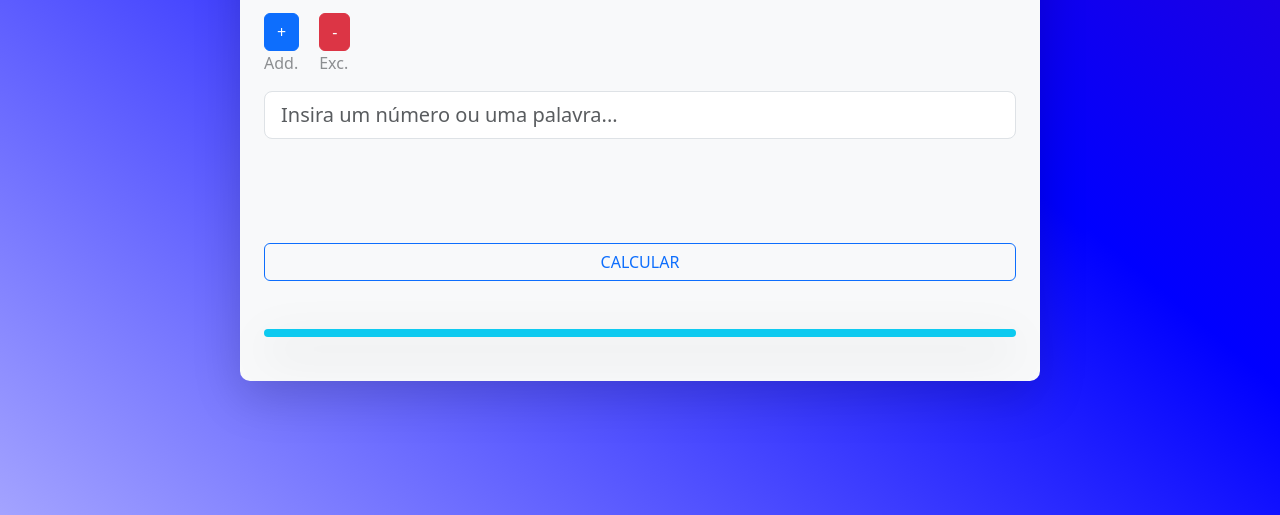
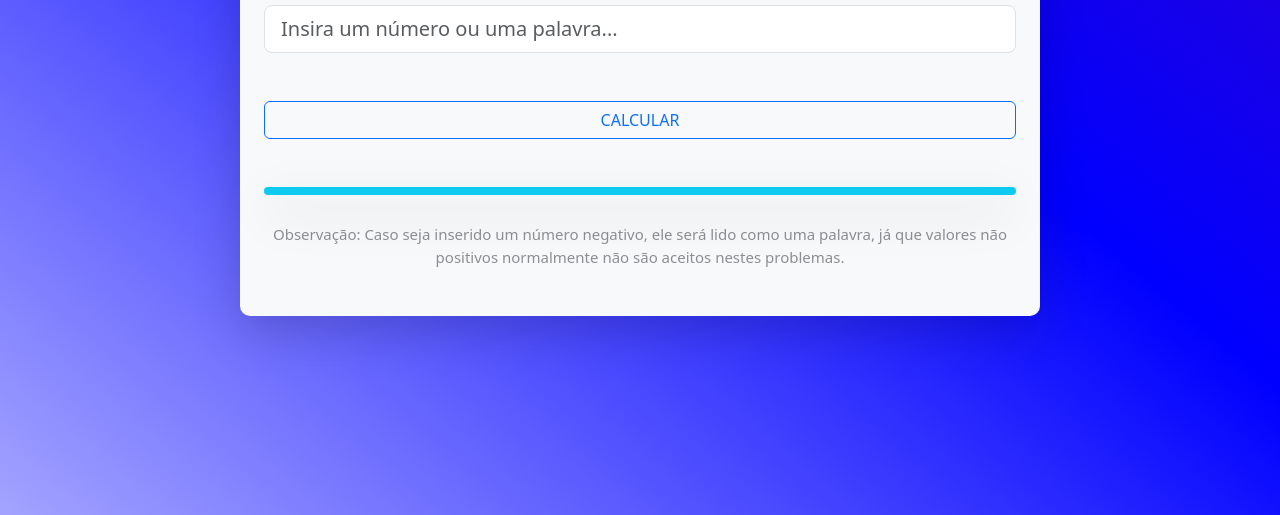
Before and after one commit to santannal/Swap-Forum, a plain HTML site: page paginas/permutacaocomposta/pComposta.html in a window 1280 px wide. Shown: the part 285-800 px from the top of the page. Drawn offline with nearby package versions, Linux system fonts and the light colour scheme.

Commit message:
ajustando parametros

```diff
--- a/paginas/permutacaocomposta/pComposta.html
+++ b/paginas/permutacaocomposta/pComposta.html
@@ -14,7 +14,7 @@
 <header>
     <nav class="navbar navbar-expand-lg shadow">
         <div class="container-fluid container-space">
-            <a class="navbar-brand fs-2" style="margin-left: 5rem;" href="#">Matemática<span
+            <a class="navbar-brand fs-2" style="margin-left: 5rem;" href="#">Matemática <span
                     class="text-danger">Fatec</span></a>
             <button class="navbar-toggler" type="button" data-bs-toggle="collapse" data-bs-target="#navbarNavDropdown"
                 aria-controls="navbarNavDropdown" aria-expanded="false" aria-label="Toggle navigation">
@@ -42,6 +42,7 @@
             PERMUTAÇÃO COM REPETIÇÃO
         </div>
         <div class="content">
+            <!--
             <div class="btns d-flex">
                 <div class="more-button mt-2 mb-0">
                     <a class="btn btn-primary" href="#" role="button" id="btnmore">+</a>
@@ -51,20 +52,28 @@
                     <a class="btn btn-danger" href="#" role="button" id="btnmenos">-</a>
                     <p style="opacity: 50%;">Exc.</p>
                 </div>
-            </div>
+            </div> -->
             <input id="input" class="form-control form-control-lg" placeholder="Insira um número ou uma palavra..."
                 aria-label=".form-control-lg example">
-            <div class="new-inputs d-block mt-5 p-1" id="novoitem">
+            <!-- <div class="new-inputs d-block mt-5 p-1" id="novoitem">
                 <div class="col">
-                    <!--NOVO ELEMENTO AQUI-->
+                        NOVO ELEMENTO AQUI
                 </div>
-            </div>
+            </div> -->
             <div class="d-grid gap-2">
                 <button id="calcular" class="btn btn-outline-primary mt-5 mb-5" type="button">CALCULAR</button>
             </div>
             <div class="container-sm lbl-result bg-info p-1 shadow-lg text-light">
                 <div id="resultado" class="fs-4" style="text-align: center;"></div>
             </div>
+            <div class="mt-4 p-1" style="text-align: center; opacity: 50%; font-size: 15px;">Observação: Caso seja
+                inserido
+                um número
+                negativo,
+                ele
+                será lido como uma palavra, já que
+                valores não
+                positivos normalmente não são aceitos nestes problemas.</div>
         </div>
     </div>
 </body>
```
Also changed, not shown: paginas/permutacaosimples/pSimples.html (+9 -0 lines), paginas/permutacaocomposta/script.js (line endings or trailing spaces).
